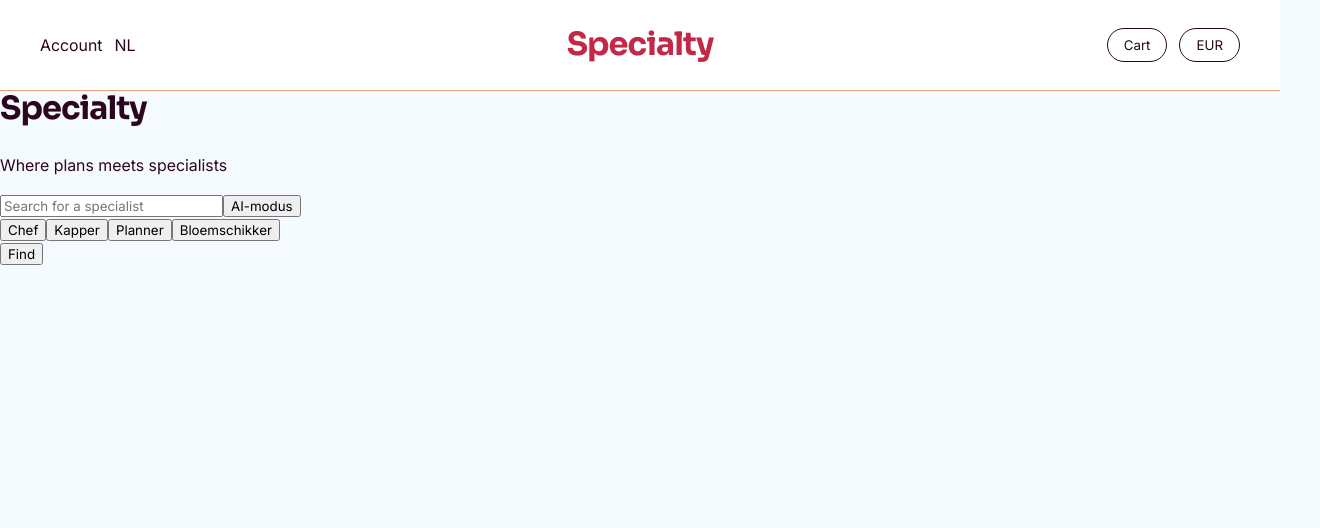
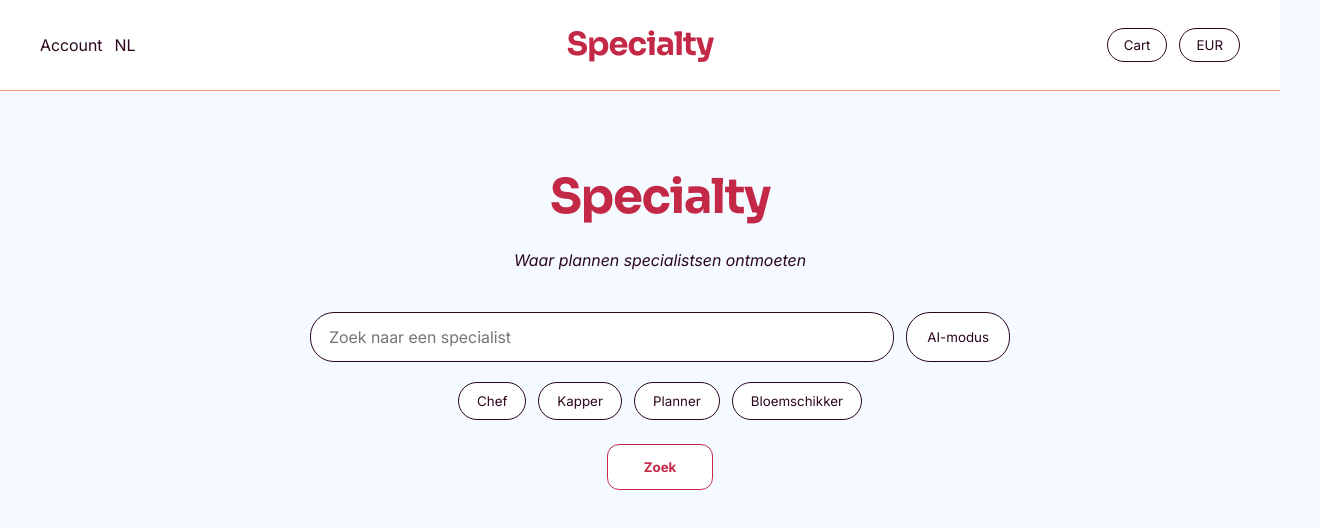
Before and after one commit to kdeborst/Specialty, a React (Vite) app: page / in a window 1280 px wide. Shown: the top 528 px of the page, 1320 px wide, since content can reach past the window. Built offline with nearby package versions, Linux system fonts and the light colour scheme.

Commit message:
Add styling and localised language

```diff
--- a/src/components/home/HeroSearch/HeroSearch.css
+++ b/src/components/home/HeroSearch/HeroSearch.css
@@ -0,0 +1,86 @@
+.hero-search {
+    width: 100%;
+    padding: 80px 20px;
+}
+
+.hero-search-container {
+    max-width: 900px;
+    margin: 0 auto;
+    display: flex;
+    flex-direction: column;
+    text-align: center;
+    align-items: center;
+}
+
+.hero-search-title {
+    margin-bottom: 8px;
+    color: var(--color-intense-cherry);
+    font-size: 3rem;
+}
+
+.hero-search-subtitle {
+    margin-bottom: 40px;
+    color: var(--color-midnight-violet);
+    font-size: 1rem;
+    font-style: italic;
+}
+
+.hero-search-bar-row {
+    width: 100%;
+    max-width: 700px;
+    margin-bottom: 20px;
+    display: flex;
+    justify-content: center;
+    gap: 12px;
+    flex-wrap: wrap;
+}
+
+.hero-search-input {
+    flex: 1;
+    min-width: 260px;
+    padding: 14px 18px;
+    border: 1px solid var(--color-midnight-violet);
+    border-radius: 24px;
+    font-size: 1rem;
+    background-color: white;
+    color: var(--color-midnight-violet);
+}
+
+.hero-search-ai-button {
+    padding: 14px 20px;
+    border: 1px solid var(--color-midnight-violet);
+    border-radius: 24px;
+    background-color: white;
+    color: var(--color-midnight-violet);
+}
+
+.hero-search-categories {
+    margin-bottom: 24px;
+    display: flex;
+    justify-content: center;
+    gap: 12px;
+    flex-wrap: wrap;
+}
+
+.hero-search-category-button {
+    padding: 10px 18px;
+    border: 1px solid var(--color-midnight-violet);
+    border-radius: 24px;
+    background-color: white;
+    color: var(--color-midnight-violet);
+}
+
+.hero-search-find-button {
+    padding: 14px 36px;
+    border: 1px solid var(--color-intense-cherry);
+    border-radius: 12px;
+    background-color: white;
+    color: var(--color-intense-cherry);
+    font-weight: bold;
+}
+
+.hero-search-ai-button:hover,
+.hero-search-category-button:hover,
+.hero-search-find-button:hover {
+    background-color: var(--color-alice);
+}
--- a/src/components/home/HeroSearch/HeroSearch.jsx
+++ b/src/components/home/HeroSearch/HeroSearch.jsx
@@ -5,12 +5,12 @@ function HeroSearch() {
         <section className='hero-search'>
             <div className='hero-search-container'>
                 <h2 className='hero-search-title'>Specialty</h2>
-                <p className='hero-search-subtitle'>Where plans meets specialists</p>
+                <p className='hero-search-subtitle'>Waar plannen specialistsen ontmoeten</p>
                 <div className='hero-search-bar-row'>
                     <input
                         className='hero-search-input'
                         type="text"
-                        placeholder='Search for a specialist'
+                        placeholder='Zoek naar een specialist'
                     />
                     <button className='hero-search-ai-button'>AI-modus</button>
                 </div>
@@ -21,7 +21,7 @@ function HeroSearch() {
                     <button className='hero-search-category-button'>Bloemschikker</button>
                 </div>
                 <div className='hero-search-action'>
-                    <button className='hero-search-find-button'>Find</button>
+                    <button className='hero-search-find-button'>Zoek</button>
                 </div>
             </div>
         </section>
```
